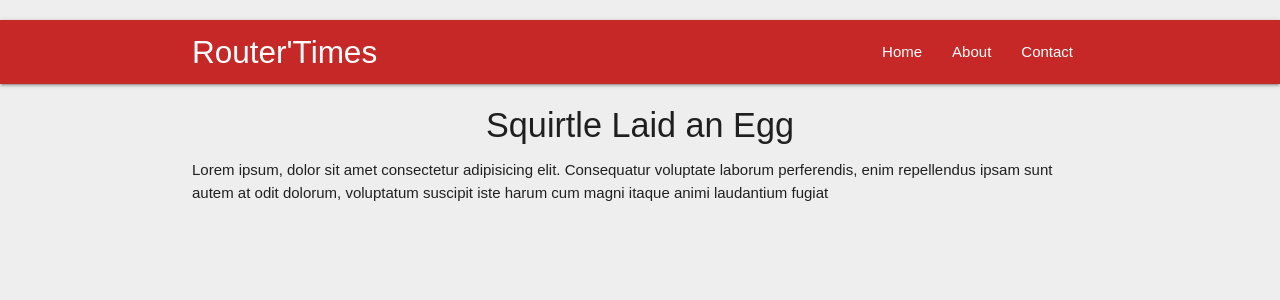
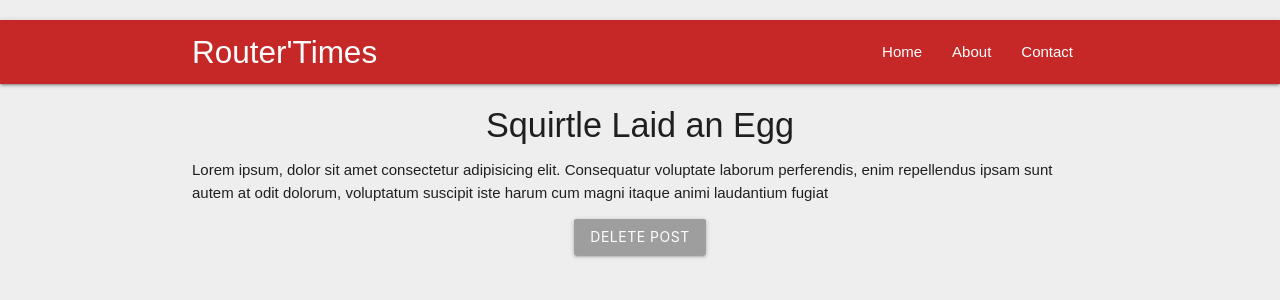
Before and after one commit to mjbenefiel/react-stuff, a React (Create React App) app in the folder react-redux/routing-demo/: page /1 in a window 1280 px wide. Shown: the top 300 px of the page. Built offline with nearby package versions, Linux system fonts and the light colour scheme.

Commit message:
03042019 delete post, map dispatch to post

```diff
--- a/react-redux/routing-demo/src/components/Post.js
+++ b/react-redux/routing-demo/src/components/Post.js
@@ -1,27 +1,30 @@
 import React, { Component } from "react";
-import axios from "axios";
-import { connect } from "react-redux"
+// import axios from "axios";
+import { connect } from "react-redux";
 
 class Post extends Component {
-
-
+  handleClick = () => {
+    this.props.deletePost(this.props.post.id);
+    this.props.history.push('/')
+  }
   render() {
+    console.log(this.props)
 
     const post = this.props.post ? (
-        <div className="post">
+      <div className="post">
         <h4 className="center">{this.props.post.title}</h4>
         <p>{this.props.post.body}</p>
+        <div className="center">
+          <button className="btn grey" onClick={this.handleClick}>
+            Delete Post
+          </button>
         </div>
+      </div>
     ) : (
-        <div className="center">loading post...</div>
+      <div className="center">loading post...</div>
+    );
 
-    )
-
-    return (
-      <div className="container">
-        { post }
-      </div>
-    )
+    return <div className="container">{post}</div>;
   }
 }
 
@@ -29,7 +32,18 @@
   let id = ownProps.match.params.post_id;
   return {
     post: state.posts.find(post => post.id === id)
-  }
-}
+  };
+};
 
-export default connect(mapStateToProps)(Post)
+const mapDispatchToProps = dispatch => {
+  return {
+    deletePost: id => {
+      dispatch({ type: "DELETE_POST", id: id });
+    }
+  };
+};
+
+export default connect(
+  mapStateToProps,
+  mapDispatchToProps
+)(Post);
--- a/react-redux/routing-demo/src/reducers/rootReducer.js
+++ b/react-redux/routing-demo/src/reducers/rootReducer.js
@@ -9,6 +9,15 @@
 
 
 const rootReducer = (state = initState, action) => {
+  if (action.type === 'DELETE_POST') {
+    let newPosts = state.posts.filter(post => {
+      return action.id !== post.id
+    });
+    return {
+      ...state,
+      posts: newPosts
+    }
+  }
   return state;
 }
 
```
